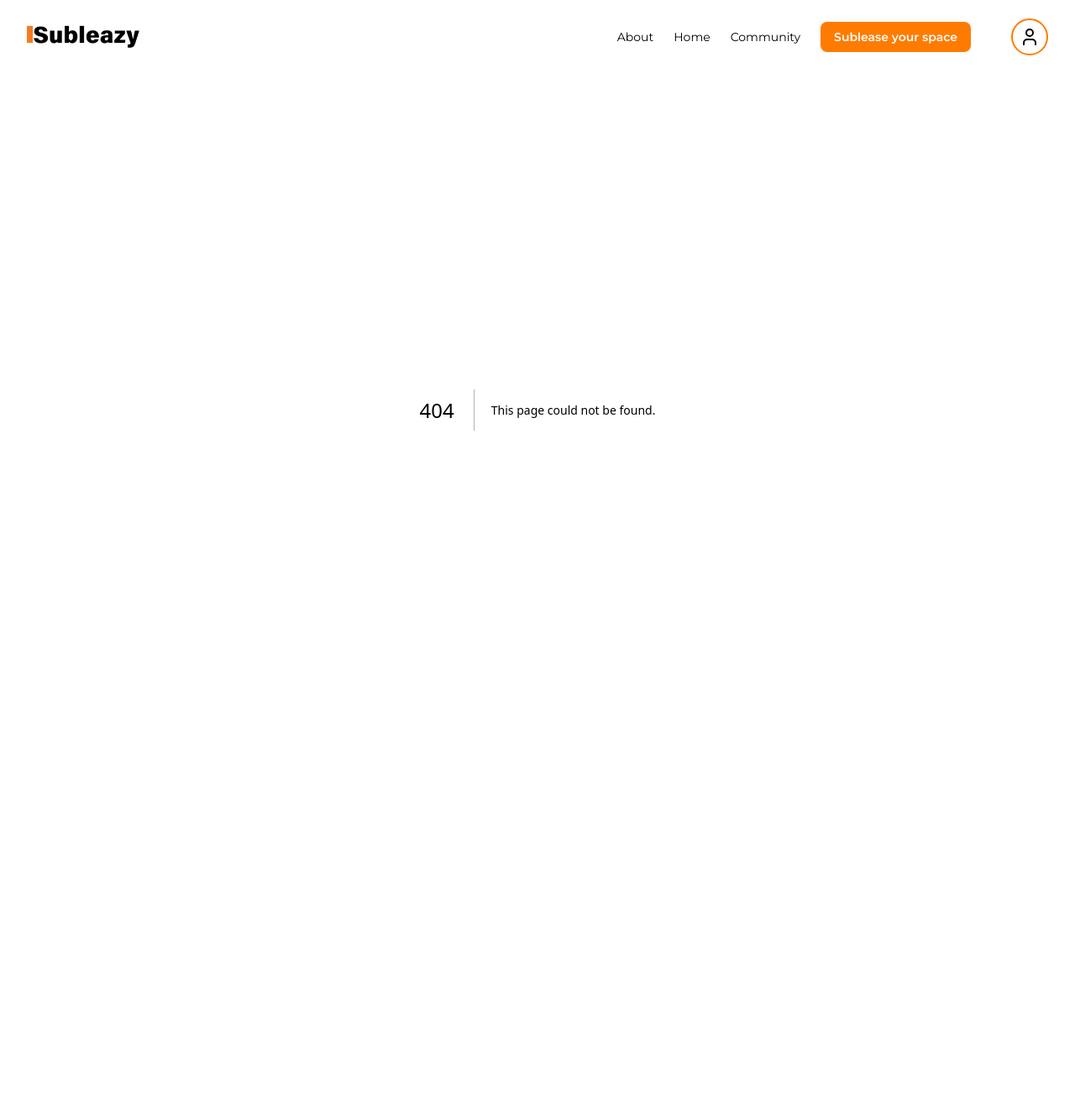
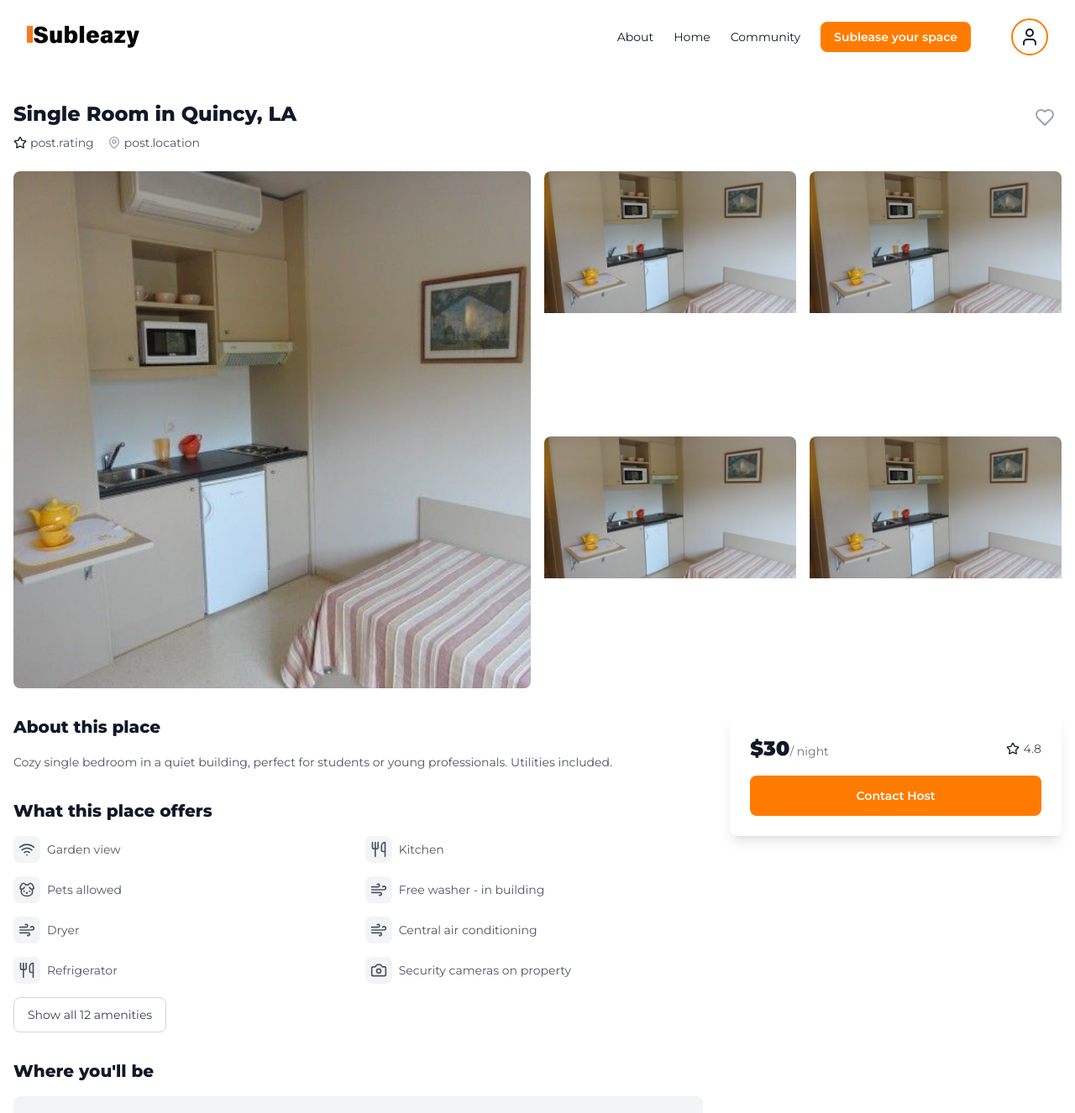
Before and after one commit to linhle15-ll/subleazy, a Next.js app in the folder client/: page /posting in a window 1280 px wide. Before the commit this address had no page. Shown: the top 1326 px of the page at 84% size. Before the commit the page ends 888 px from the top, so only its background shows below. Built offline with nearby package versions, Linux system fonts and the light colour scheme.

Commit message:
Done in backbone of the posting page, still have some details to add up

```diff
--- a/client/src/app/(routes)/page.tsx
+++ b/client/src/app/(routes)/page.tsx
@@ -116,10 +116,6 @@ export default function LandingPage() {
         </h2>
         <LeasePostingGrid
           posts={posts}
-          onViewDetails={(id) => {
-            // TODO: Implement view details navigation
-            console.log('View details:', id);
-          }}
           onToggleFavorite={(id) => {
             setPosts(
               posts.map((post) =>
--- /dev/null
+++ b/client/src/app/(routes)/posting/page.tsx
@@ -0,0 +1,244 @@
+'use client';
+
+import Image from 'next/image';
+import {
+  Heart,
+  MapPin,
+  Star,
+  Wifi,
+  Leaf,
+  Utensils,
+  Dog,
+  Wind,
+  Camera,
+  Bike,
+} from 'lucide-react';
+import type { LucideIcon } from 'lucide-react';
+import type { StaticImageData } from 'next/image';
+import { useState, useEffect } from 'react';
+import { useSearchParams } from 'next/navigation';
+import demoAmenities from '@/public/demoAmenities.jpg';
+
+interface PostType {
+  id: string;
+  title: string;
+  address: string;
+  price: string;
+  rating: number;
+  images: Array<{ url: StaticImageData; alt: string }>;
+  description: string;
+  amenities: Array<{ icon: LucideIcon; label: string }>;
+  location: {
+    address: string;
+    description: string;
+    exactLocationAfterBooking: boolean;
+  };
+  host: {
+    name: string;
+    rating: number;
+    responseTime: string;
+    memberSince: string;
+  };
+}
+
+export default function PostingPage() {
+  const [isFavorite, setIsFavorite] = useState(false);
+  const [showAllAmenities, setShowAllAmenities] = useState(false);
+  const searchParams = useSearchParams();
+  const postId = searchParams.get('id');
+
+  // TODO: Replace with actual data fetching
+  const post: PostType = {
+    id: postId || '',
+    title: 'Single Room in Quincy, LA',
+    address: 'Quincy, Los Angeles',
+    price: '$30',
+    rating: 4.8,
+    images: [
+      { url: demoAmenities, alt: 'Living Room' },
+      { url: demoAmenities, alt: 'Kitchen' },
+      { url: demoAmenities, alt: 'Bedroom' },
+      { url: demoAmenities, alt: 'Bathroom' },
+      { url: demoAmenities, alt: 'Balcony' },
+    ],
+    description:
+      'Cozy single bedroom in a quiet building, perfect for students or young professionals. Utilities included.',
+    amenities: [
+      { icon: Wifi, label: 'Garden view' },
+      { icon: Utensils, label: 'Kitchen' },
+      { icon: Dog, label: 'Pets allowed' },
+      { icon: Wind, label: 'Free washer - in building' },
+      { icon: Wind, label: 'Dryer' },
+      { icon: Wind, label: 'Central air conditioning' },
+      { icon: Utensils, label: 'Refrigerator' },
+      { icon: Camera, label: 'Security cameras on property' },
+      { icon: Bike, label: 'Bicycles' },
+      { icon: Leaf, label: 'Garden access' },
+      { icon: Wifi, label: 'High-speed internet' },
+      { icon: Utensils, label: 'Dishwasher' },
+    ],
+    location: {
+      address: '50 Quincy Street, LA, 01075',
+      description:
+        'Very dynamic and appreciated district by the people of Bordeaux thanks to rue St James and place Fernand Lafargue. Home to many historical monuments such as the Grosse Cloche, the Porte de Bourgogne and the Porte Cailhau, and cultural sites such as the Aquitaine Museum.',
+      exactLocationAfterBooking: true,
+    },
+    host: {
+      name: 'John Doe',
+      rating: 4.7,
+      responseTime: '2 hours',
+      memberSince: 'March 2023',
+    },
+  };
+
+  useEffect(() => {
+    if (!postId) {
+      // Handle missing post ID, e.g., redirect to home
+      console.error('No post ID provided');
+    }
+  }, [postId]);
+
+  return (
+    <div className="max-w-7xl mx-auto px-4 py-8">
+      {/* Header Section */}
+      <div className="flex justify-between items-start mb-6">
+        <div>
+          <h1 className="text-2xl font-semibold text-gray-900 mb-2">
+            {post.title}
+          </h1>
+          <div className="flex items-center gap-4">
+            <div className="flex items-center gap-1">
+              <Star className="w-4 h-4 text-yellow-400 fill-yellow-400" />
+              <span className="text-sm text-gray-600">post.rating</span>
+            </div>
+            <div className="flex items-center gap-1">
+              <MapPin className="w-4 h-4 text-gray-400" />
+              <span className="text-sm text-gray-600">post.location</span>
+            </div>
+          </div>
+        </div>
+        <button
+          onClick={() => setIsFavorite(!isFavorite)}
+          className="p-2 rounded-full hover:bg-gray-100"
+          title={isFavorite ? 'Remove from favorites' : 'Add to favorites'}
+          aria-label={isFavorite ? 'Remove from favorites' : 'Add to favorites'}
+        >
+          <Heart
+            className={`w-6 h-6 ${
+              isFavorite ? 'fill-orange-500 text-orange-500' : 'text-gray-400'
+            }`}
+          />
+        </button>
+      </div>
+
+      {/* Image Gallery */}
+      <div className="mb-8 grid grid-cols-4 gap-4">
+        {post.images.map((image, index) => (
+          <div
+            key={index}
+            className={`relative rounded-lg overflow-hidden ${index === 0 ? 'col-span-2 row-span-2' : ''}`}
+          >
+            <div
+              className={`${index === 0 ? 'aspect-square' : 'aspect-video'} relative`}
+            >
+              <Image
+                src={image.url}
+                alt={image.alt}
+                fill
+                className="object-cover hover:opacity-90 transition-opacity"
+              />
+            </div>
+          </div>
+        ))}
+      </div>
+
+      {/* Main Content */}
+      <div className="grid grid-cols-1 lg:grid-cols-3 gap-8">
+        {/* Left Column */}
+        <div className="lg:col-span-2">
+          {/* Description */}
+          <section className="mb-8">
+            <h2 className="text-xl font-semibold mb-4">About this place</h2>
+            <p className="text-gray-600">{post.description}</p>
+          </section>
+
+          {/* Amenities */}
+          <section className="mb-8">
+            <h2 className="text-xl font-semibold mb-4">
+              What this place offers
+            </h2>
+            <div className="grid grid-cols-2 gap-4">
+              {post.amenities
+                .slice(0, showAllAmenities ? undefined : 8)
+                .map((amenity, index) => (
+                  <div key={index} className="flex items-center gap-2">
+                    <div className="w-8 h-8 rounded-lg bg-gray-100 flex items-center justify-center">
+                      {<amenity.icon className="w-5 h-5 text-gray-600" />}
+                    </div>
+                    <span className="text-gray-600">{amenity.label}</span>
+                  </div>
+                ))}
+            </div>
+            {post.amenities.length > 8 && (
+              <button
+                onClick={() => setShowAllAmenities(!showAllAmenities)}
+                className="mt-4 px-4 py-2 border border-gray-300 rounded-lg text-gray-700 hover:bg-gray-50 transition-colors"
+              >
+                Show{' '}
+                {showAllAmenities ? 'fewer' : `all ${post.amenities.length}`}{' '}
+                amenities
+              </button>
+            )}
+          </section>
+
+          {/* Location */}
+          <section className="mb-8">
+            <h2 className="text-xl font-semibold mb-4">Where you'll be</h2>
+            <div className="mb-4">
+              <div className="aspect-[16/9] bg-gray-100 rounded-lg mb-4">
+                {/* Google Maps will be integrated here */}
+                <div className="w-full h-full flex items-center justify-center text-gray-400">
+                  Google Maps placeholder
+                </div>
+              </div>
+              <div>
+                <h3 className="font-medium text-lg mb-2">
+                  {post.location.address}
+                </h3>
+                <p className="text-gray-600">{post.location.description}</p>
+                {post.location.exactLocationAfterBooking && (
+                  <div className="mt-4 p-4 bg-gray-50 rounded-lg">
+                    <p className="text-gray-600">
+                      Exact location provided after booking
+                    </p>
+                  </div>
+                )}
+              </div>
+            </div>
+          </section>
+        </div>
+
+        {/* Right Column - Booking Card */}
+        <div className="lg:col-span-1">
+          <div className="sticky top-4 bg-white rounded-lg shadow-lg p-6">
+            <div className="flex items-center justify-between mb-4">
+              <div className="text-2xl font-bold text-gray-900">
+                {post.price}
+                <span className="text-sm font-normal text-gray-500">
+                  / night
+                </span>
+              </div>
+              <div className="flex items-center gap-1">
+                <Star className="w-4 h-4 text-yellow-400 fill-yellow-400" />
+                <span className="text-sm text-gray-600">{post.rating}</span>
+              </div>
+            </div>
+            <button className="w-full bg-primaryOrange text-white py-3 rounded-lg font-medium hover:bg-orange-600 transition-colors">
+              Contact Host
+            </button>
+          </div>
+        </div>
+      </div>
+    </div>
+  );
+}
--- a/client/src/components/ui/cards/LeasePostingCard.tsx
+++ b/client/src/components/ui/cards/LeasePostingCard.tsx
@@ -2,28 +2,30 @@
 
 import Image from 'next/image';
 import { Heart } from 'lucide-react';
+import { useRouter } from 'next/navigation';
 
 interface LeasePostingCardProps {
+  id: string;
   title: string;
   location: string;
   price: string;
   rating: number;
   imageUrl: string;
-  onViewDetails: () => void;
   onToggleFavorite: () => void;
   isFavorite?: boolean;
 }
 
 export default function LeasePostingCard({
+  id,
   title,
   location,
   price,
   rating,
   imageUrl,
-  onViewDetails,
   onToggleFavorite,
   isFavorite = false,
 }: LeasePostingCardProps) {
+  const router = useRouter();
   return (
     <div className="bg-white rounded-lg shadow-md overflow-hidden">
       <div className="relative">
@@ -70,7 +72,7 @@ export default function LeasePostingCard({
         </span>
         <button
           className="text-orange-500 text-sm font-medium hover:underline focus:outline-none"
-          onClick={onViewDetails}
+          onClick={() => router.push(`/posting?id=${id}`)}
         >
           View details
         </button>
--- a/client/src/components/ui/cards/LeasePostingGrid.tsx
+++ b/client/src/components/ui/cards/LeasePostingGrid.tsx
@@ -14,13 +14,11 @@ interface LeasePost {
 
 interface LeasePostingGridProps {
   posts: LeasePost[];
-  onViewDetails: (id: string) => void;
   onToggleFavorite: (id: string) => void;
 }
 
 export default function LeasePostingGrid({
   posts,
-  onViewDetails,
   onToggleFavorite,
 }: LeasePostingGridProps) {
   return (
@@ -29,7 +27,6 @@ export default function LeasePostingGrid({
         <LeasePostingCard
           key={post.id}
           {...post}
-          onViewDetails={() => onViewDetails(post.id)}
           onToggleFavorite={() => onToggleFavorite(post.id)}
         />
       ))}
```
Also changed, not shown: client/src/public/demoAmenities.jpg (added).
